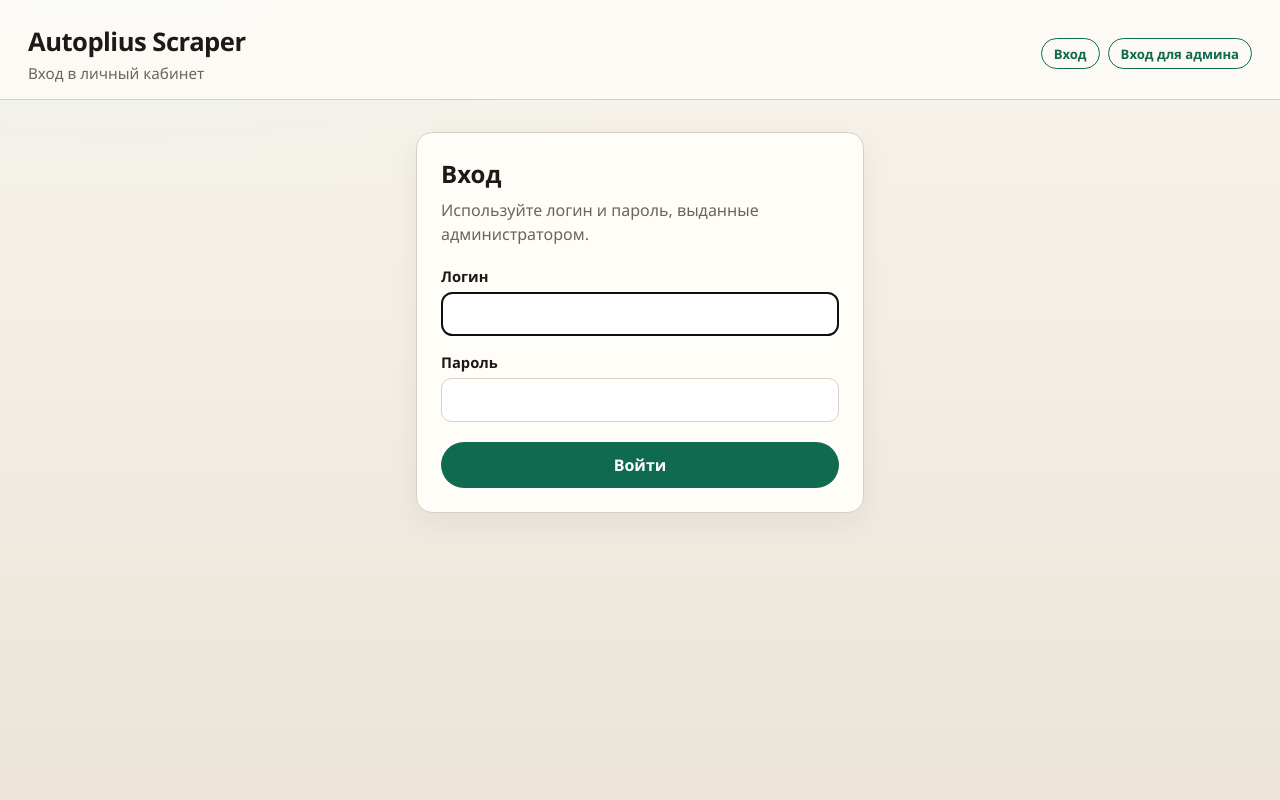
After one commit to Barmatux/autoplius-scraper, a Flask app: page /login in a window 1280 px wide. The commit adds this page. Run offline with Flask 3, Linux system fonts and the light colour scheme.

Commit message:
﻿Add personal cabinet with login and password auth.
Store users in SQLite, expose /login and /cabinet routes, and provide a CLI to create accounts.

Co-authored-by: Cursor <cursoragent@cursor.com>

```diff
--- a/scraper/db.py
+++ b/scraper/db.py
@@ -110,6 +110,15 @@ CREATE TABLE IF NOT EXISTS engine_catalog (
 );
 
 CREATE INDEX IF NOT EXISTS idx_engine_catalog_make_model ON engine_catalog(make, model);
+
+CREATE TABLE IF NOT EXISTS users (
+    id INTEGER PRIMARY KEY AUTOINCREMENT,
+    username TEXT NOT NULL COLLATE NOCASE UNIQUE,
+    password_hash TEXT NOT NULL,
+    display_name TEXT,
+    created_at TEXT NOT NULL,
+    last_login_at TEXT
+);
 """
 
 
@@ -1621,3 +1630,101 @@ def archive_pickup_listings(db_path: Path) -> int:
         if not pickup_ids:
             return 0
         return _archive_listings(conn, pickup_ids, archived_at=now)
+
+
+def _user_row_to_dict(row: sqlite3.Row) -> dict[str, Any]:
+    username = str(row["username"])
+    display_name = (row["display_name"] or "").strip()
+    return {
+        "id": int(row["id"]),
+        "username": username,
+        "display_name": display_name or username,
+        "created_at": row["created_at"],
+        "last_login_at": row["last_login_at"],
+    }
+
+
+def create_user(
+    db_path: Path,
+    username: str,
+    password: str,
+    *,
+    display_name: str | None = None,
+) -> dict[str, Any]:
+    from werkzeug.security import generate_password_hash
+
+    normalized = username.strip()
+    if len(normalized) < 3:
+        raise ValueError("username must be at least 3 characters")
+    if not password:
+        raise ValueError("password required")
+
+    init_db(db_path)
+    now = _utc_now()
+    with connect(db_path) as conn:
+        try:
+            conn.execute(
+                """
+                INSERT INTO users (username, password_hash, display_name, created_at)
+                VALUES (?, ?, ?, ?)
+                """,
+                (
+                    normalized,
+                    generate_password_hash(password),
+                    (display_name or "").strip() or None,
+                    now,
+                ),
+            )
+        except sqlite3.IntegrityError as exc:
+            raise ValueError(f"username already exists: {normalized}") from exc
+        row = conn.execute(
+            "SELECT * FROM users WHERE username = ? COLLATE NOCASE",
+            (normalized,),
+        ).fetchone()
+    if row is None:
+        raise RuntimeError("failed to load created user")
+    return _user_row_to_dict(row)
+
+
+def get_user_by_id(db_path: Path, user_id: int) -> dict[str, Any] | None:
+    init_db(db_path)
+    with connect(db_path) as conn:
+        row = conn.execute("SELECT * FROM users WHERE id = ?", (user_id,)).fetchone()
+    return _user_row_to_dict(row) if row else None
+
+
+def get_user_by_username(db_path: Path, username: str) -> dict[str, Any] | None:
+    init_db(db_path)
+    with connect(db_path) as conn:
+        row = conn.execute(
+            "SELECT * FROM users WHERE username = ? COLLATE NOCASE",
+            (username.strip(),),
+        ).fetchone()
+    return _user_row_to_dict(row) if row else None
+
+
+def verify_user_password(
+    db_path: Path,
+    username: str,
+    password: str,
+) -> dict[str, Any] | None:
+    from werkzeug.security import check_password_hash
+
+    init_db(db_path)
+    with connect(db_path) as conn:
+        row = conn.execute(
+            "SELECT * FROM users WHERE username = ? COLLATE NOCASE",
+            (username.strip(),),
+        ).fetchone()
+        if row is None:
+            return None
+        if not check_password_hash(str(row["password_hash"]), password):
+            return None
+        now = _utc_now()
+        conn.execute(
+            "UPDATE users SET last_login_at = ? WHERE id = ?",
+            (now, int(row["id"])),
+        )
+    user = _user_row_to_dict(row)
+    user["last_login_at"] = now
+    return user
--- a/ui/app.py
+++ b/ui/app.py
@@ -19,6 +19,7 @@ from scraper.db import (
     fetch_listings,
     fetch_listings_by_ids,
     fetch_scrape_runs,
+    get_user_by_id,
     init_db,
     engine_catalog_missing_count,
     engine_catalog_new_count,
@@ -27,6 +28,7 @@ from scraper.db import (
     set_listing_archived,
     set_listing_engine_volume,
     update_engine_catalog_entry,
+    verify_user_password,
 )
 from scraper.listing_filter_options import fetch_listing_filter_options
 from scraper.listing_query import count_listings, fetch_listing_ids
@@ -306,6 +308,25 @@ def _is_admin() -> bool:
     return _check_admin_auth() or session.get("admin") is True
 
 
+def _current_user() -> dict[str, Any] | None:
+    raw_id = session.get("user_id")
+    if raw_id is None:
+        return None
+    path = db_path()
+    if not path.is_file():
+        return None
+    try:
+        init_db(path)
+        user = get_user_by_id(path, int(raw_id))
+    except (TypeError, ValueError):
+        user = None
+    if user is None:
+        session.pop("user_id", None)
+        session.pop("username", None)
+        return None
+    return user
+
+
 @app.before_request
 def require_admin_auth():
     if not request.path.startswith("/admin"):
@@ -327,6 +348,15 @@ def require_admin_auth():
     )
 
 
+@app.before_request
+def require_cabinet_auth():
+    if not request.path.startswith("/cabinet"):
+        return None
+    if _current_user() is not None:
+        return None
+    return redirect(url_for("login", next=_current_request_path()))
+
+
 @app.context_processor
 def inject_nav_helpers():
     return {
@@ -338,6 +368,11 @@ def inject_nav_helpers():
 @app.context_processor
 def inject_admin():
     return {"is_admin": _is_admin()}
+
+
+@app.context_processor
+def inject_user():
+    return {"current_user": _current_user()}
 
 
 def _safe_redirect_target(raw: str | None) -> str:
@@ -379,6 +414,51 @@ def admin_enter():
 def admin_logout():
     session.pop("admin", None)
     return redirect(url_for("index"))
+
+
+@app.route("/login", methods=["GET", "POST"])
+def login():
+    if _current_user() is not None:
+        return redirect(_safe_redirect_target(request.args.get("next")))
+
+    error = None
+    next_url = request.args.get("next")
+    if request.method == "POST":
+        username = (request.form.get("username") or "").strip()
+        password = request.form.get("password") or ""
+        next_url = request.form.get("next") or next_url
+        if not username or not password:
+            error = "Введите логин и пароль."
+        else:
+            try:
+                user = verify_user_password(require_db(), username, password)
+            except Exception:
+                user = None
+            if user is None:
+                error = "Неверный логин или пароль."
+            else:
+                session.permanent = True
+                session["user_id"] = user["id"]
+                session["username"] = user["username"]
+                return redirect(_safe_redirect_target(next_url))
+
+    return render_template("login.html", error=error, next=next_url)
+
+
+@app.get("/logout")
+def logout():
+    session.pop("user_id", None)
+    session.pop("username", None)
+    return redirect(url_for("index"))
+
+
+@app.get("/cabinet")
+def cabinet():
+    user = _current_user()
+    if user is None:
+        return redirect(url_for("login", next=url_for("cabinet")))
+    stats = db_stats(require_db())
+    return render_template("cabinet.html", user=user, stats=stats)
 
 
 @app.context_processor
--- a/ui/static/style.css
+++ b/ui/static/style.css
@@ -2381,3 +2381,95 @@ body.lightbox-open {
     border-top: 1px solid var(--line);
   }
 }
+
+.auth-page {
+  display: flex;
+  justify-content: center;
+  padding: 2rem 1rem 3rem;
+}
+
+.auth-panel {
+  width: min(100%, 28rem);
+  background: var(--card);
+  border: 1px solid var(--line);
+  border-radius: 1rem;
+  box-shadow: var(--shadow);
+  padding: 1.5rem;
+}
+
+.auth-title {
+  margin: 0 0 0.5rem;
+  font-size: 1.5rem;
+}
+
+.auth-lead {
+  margin: 0 0 1.25rem;
+  color: var(--muted);
+  line-height: 1.5;
+}
+
+.auth-error {
+  margin: 0 0 1rem;
+  padding: 0.75rem 0.9rem;
+  border-radius: 0.75rem;
+  background: #fdecec;
+  border: 1px solid #f0b8b8;
+  color: #8a1f1f;
+}
+
+.auth-form {
+  display: grid;
+  gap: 1rem;
+}
+
+.auth-form label {
+  display: grid;
+  gap: 0.35rem;
+  font-size: 0.92rem;
+  font-weight: 600;
+}
+
+.auth-form input {
+  width: 100%;
+  padding: 0.7rem 0.85rem;
+  border: 1px solid var(--line);
+  border-radius: 0.65rem;
+  font: inherit;
+  background: #fff;
+}
+
+.auth-submit {
+  margin-top: 0.25rem;
+  padding: 0.75rem 1rem;
+  border: 0;
+  border-radius: 999px;
+  background: var(--accent);
+  color: #fff;
+  font: inherit;
+  font-weight: 700;
+  cursor: pointer;
+}
+
+.auth-submit:hover {
+  filter: brightness(1.05);
+}
+
+.cabinet-panel .cabinet-stats {
+  display: flex;
+  flex-wrap: wrap;
+  gap: 0.5rem;
+  margin-bottom: 1.25rem;
+}
+
+.cabinet-actions {
+  display: flex;
+  flex-wrap: wrap;
+  gap: 0.5rem;
+  margin-bottom: 1rem;
+}
+
+.cabinet-meta {
+  margin: 0;
+  color: var(--muted);
+  font-size: 0.9rem;
+}
--- a/ui/templates/_admin_bar.html
+++ b/ui/templates/_admin_bar.html
@@ -1,3 +1,8 @@
+{% if current_user %}
+<a class="admin-enter-link" href="{{ url_for('cabinet') }}">Кабинет</a>
+{% else %}
+<a class="admin-enter-link" href="{{ url_for('login', next=request.full_path if request.full_path != '?' else request.path) }}">Вход</a>
+{% endif %}
 {% if is_admin %}
 <div class="pill accent admin-mode-pill">
   Режим администратора
--- /dev/null
+++ b/ui/templates/login.html
@@ -0,0 +1,44 @@
+<!DOCTYPE html>
+<html lang="ru">
+<head>
+  <meta charset="utf-8">
+  <meta name="viewport" content="width=device-width, initial-scale=1">
+  <title>Вход · Autoplius Scraper</title>
+  <link rel="stylesheet" href="{{ url_for('static', filename='style.css') }}">
+</head>
+<body>
+  <header class="top">
+    {% set brand_sub = "Вход в личный кабинет" %}
+    {% include "_brand.html" %}
+    <div class="meta">
+      {% include "_admin_bar.html" %}
+    </div>
+  </header>
+
+  <main class="auth-page">
+    <section class="auth-panel">
+      <h1 class="auth-title">Вход</h1>
+      <p class="auth-lead">Используйте логин и пароль, выданные администратором.</p>
+
+      {% if error %}
+      <p class="auth-error">{{ error }}</p>
+      {% endif %}
+
+      <form class="auth-form" method="post">
+        {% if next %}
+        <input type="hidden" name="next" value="{{ next }}">
+        {% endif %}
+        <label>
+          Логин
+          <input type="text" name="username" autocomplete="username" required autofocus>
+        </label>
+        <label>
+          Пароль
+          <input type="password" name="password" autocomplete="current-password" required>
+        </label>
+        <button type="submit" class="auth-submit">Войти</button>
+      </form>
+    </section>
+  </main>
+</body>
+</html>
```
Also changed, not shown: tests/test_user_auth.py (added, +75 -0 lines), tools/create_user.py (added, +35 -0 lines), ui/templates/cabinet.html (added, +44 -0 lines), 1 other file.
